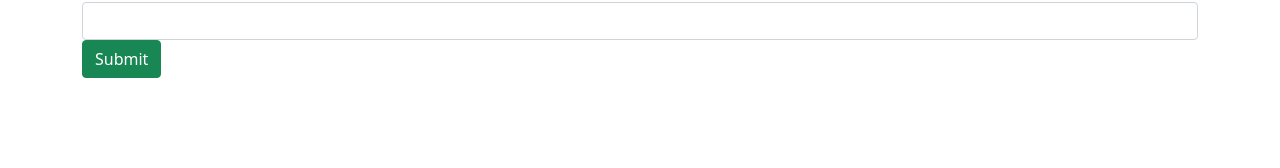
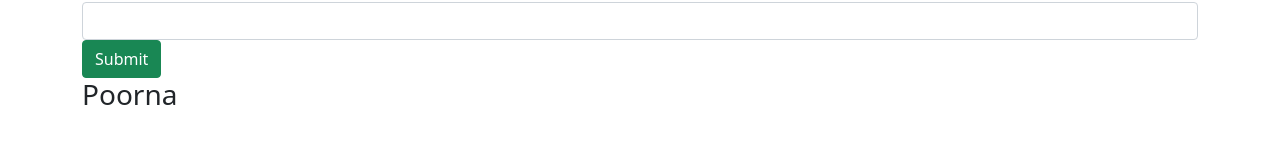
Before and after one commit to poorna99122/employeeManagementFrontend, an Angular app: page /create-employee in a window 1280 px wide. Shown: the part 300-468 px from the top of the page. Built offline with nearby package versions, Linux system fonts and the light colour scheme.

Commit message:
Added h3 tag

```diff
--- a/src/app/create-employee/create-employee.component.html
+++ b/src/app/create-employee/create-employee.component.html
@@ -1,9 +1,6 @@
 <!-- Creating a form -->
 <h3>Create Employee</h3>
 <form (ngSubmit) = "onSubmit()">
-
-
-
 
 
         <div class="form-group">
@@ -24,11 +21,7 @@
 
         <button class="btn btn-success" type="submit"> Submit </button>
 
-
-
-
-
-
+        <h3>Poorna</h3>
 
 
 
```
